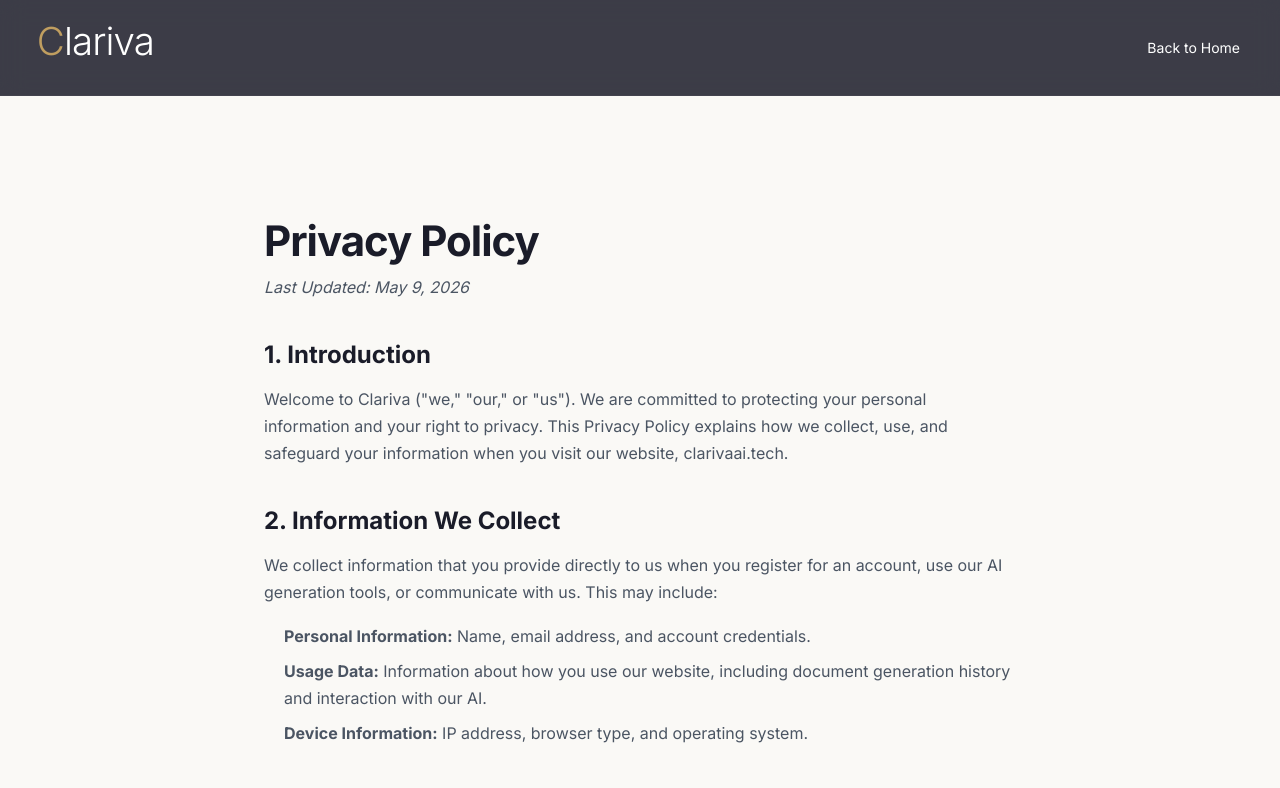
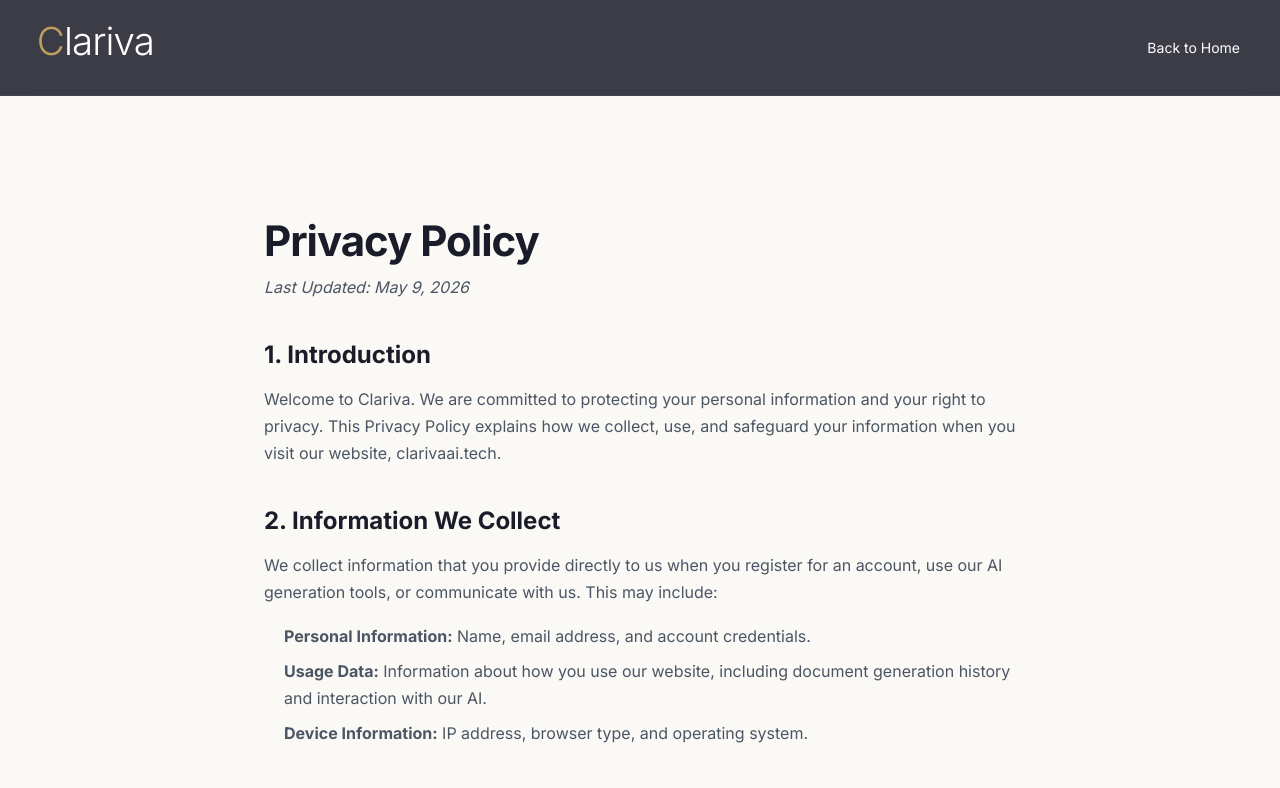
Before and after one commit to Jawoyemi/Clariva, a React (Vite) app in the folder frontend/: page /privacy in a window 1280 px wide. Shown: the top 788 px of the page. Built offline with nearby package versions, Linux system fonts and the light colour scheme; no server answers.

Commit message:
compliance: clarify Google OAuth scopes in Privacy Policy section 2

```diff
--- a/frontend/src/pages/PrivacyPage.jsx
+++ b/frontend/src/pages/PrivacyPage.jsx
@@ -25,7 +25,7 @@ const PrivacyPage = () => {
 
         <section>
           <h2>1. Introduction</h2>
-          <p>Welcome to Clariva ("we," "our," or "us"). We are committed to protecting your personal information and your right to privacy. This Privacy Policy explains how we collect, use, and safeguard your information when you visit our website, clarivaai.tech.</p>
+          <p>Welcome to Clariva. We are committed to protecting your personal information and your right to privacy. This Privacy Policy explains how we collect, use, and safeguard your information when you visit our website, clarivaai.tech.</p>
         </section>
 
         <section>
```
